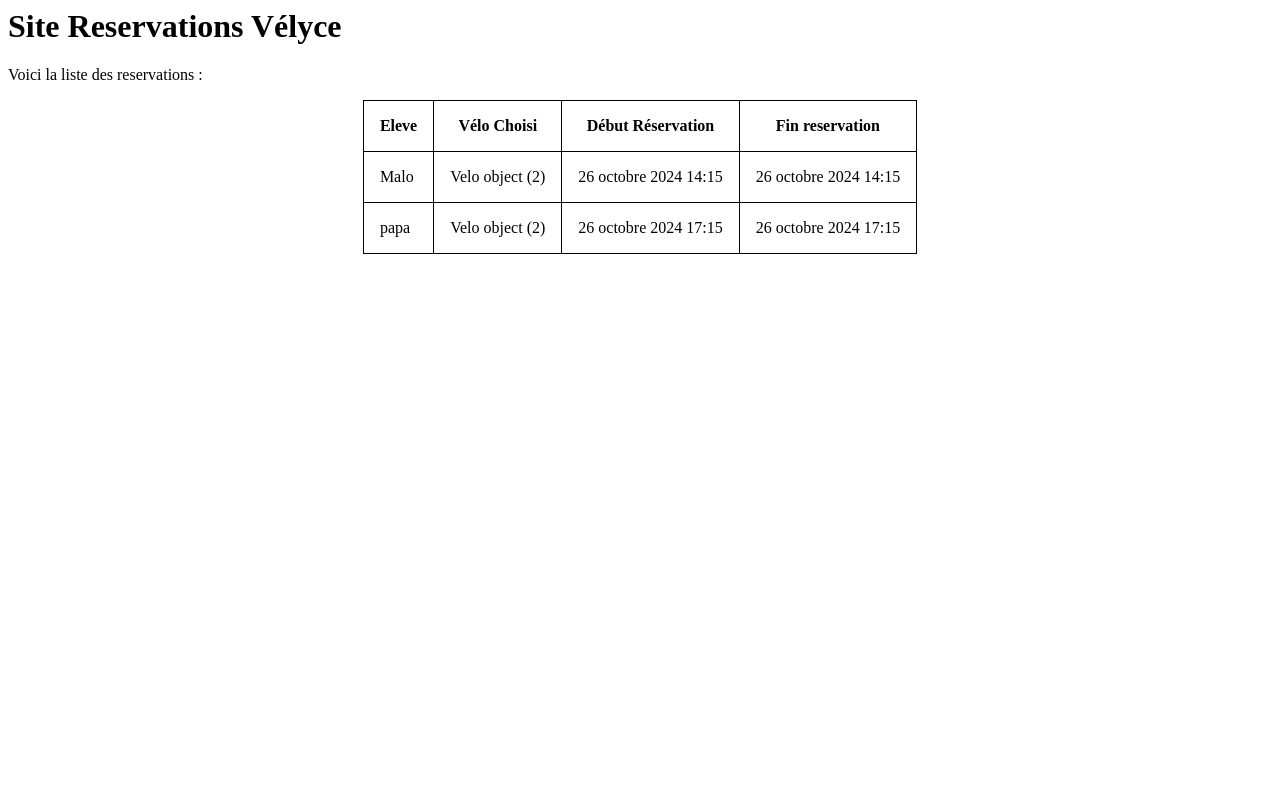
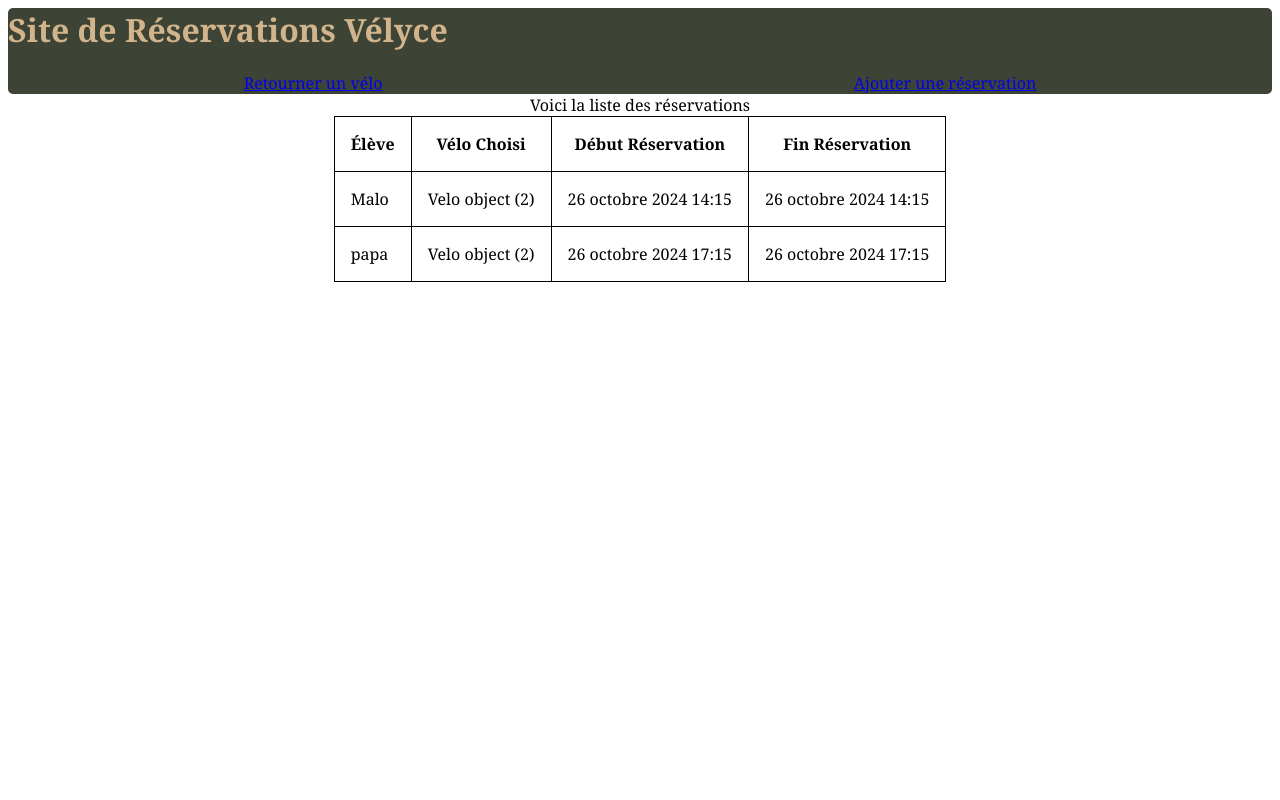
Before and after one commit to Gale0ne/Site-Velo, a Django app: page /reservations/ in a window 1280 px wide. Run offline with Django 5.2, Linux system fonts and the light colour scheme; data comes from the database, SQL or seed files in the repository.

Commit message:
Modif Front

```diff
--- a/site_reservation_velo/reservations/static/reservations/style.css
+++ b/site_reservation_velo/reservations/static/reservations/style.css
@@ -7,3 +7,23 @@ table {
     border-collapse: collapse;
     margin: auto;
 }
+
+body {
+    font-family: Cambria, Cochin, Georgia, Times, 'Times New Roman', serif;
+}
+
+nav {
+    display: flex;
+    justify-content: space-around;
+    color: tan;
+}
+
+header {
+    background-color: #3D4435;
+    border-radius: 5px;
+    color: tan;
+}
+
+nav a:visited {
+    color: tan;
+}
--- a/site_reservation_velo/reservations/templates/reservations/reservations.html
+++ b/site_reservation_velo/reservations/templates/reservations/reservations.html
@@ -1,15 +1,20 @@
 {% extends 'reservations/base.html' %}
 {% block content %}
-<h1>Site Reservations Vélyce</h1>
- <p>
-    Voici la liste des reservations :
- </p>
+<header>
+   <h1>Site de Réservations Vélyce</h1>
+   <nav>
+      <a href="{% url 'return_bike' %}">Retourner un vélo</a>
+      <a href="{% url 'ajout_reservation'%}">Ajouter une réservation</a>
+   </nav>
+</header>
+<main>
  <table>
+   <caption>Voici la liste des réservations</caption>
    <tr>
-      <th>Eleve</th>
+      <th>Élève</th>
       <th>Vélo Choisi</th>
       <th>Début Réservation</th>
-      <th>Fin reservation</th>
+      <th>Fin Réservation</th>
    </tr>
    {% for reservation in reservations%}
    <tr>
@@ -20,4 +25,5 @@
    </tr>
    {% endfor %}
  </table>
+</main>
  {% endblock %}
--- a/site_reservation_velo/reservations/templates/reservations/return_velo.html
+++ b/site_reservation_velo/reservations/templates/reservations/return_velo.html
@@ -8,5 +8,5 @@
     {{ form.as_p }}
     <button type="submit">Retourner le vélo</button>
 </form>
-
+<a href="{% url 'page_reservation' %}">Retour à la page d'accueil</a>
 {% endblock %}
--- a/site_reservation_velo/site_reservation_velo/urls.py
+++ b/site_reservation_velo/site_reservation_velo/urls.py
@@ -21,7 +21,7 @@ from reservations import views
 urlpatterns = [
     path('admin/', admin.site.urls),
     path('reservations/', views.page_reservations, name='page_reservation'),
-    path('ajout_velo/', views.ajout_velo),
+    path('ajout_reservation/', views.ajout_velo, name='ajout_reservation'),
     path('page_test/', views.page_test, name='page_test'),
-    path('rendre_velo/', views.return_velo),
+    path('rendre_velo/', views.return_velo, name='return_bike'),
 ]
```
